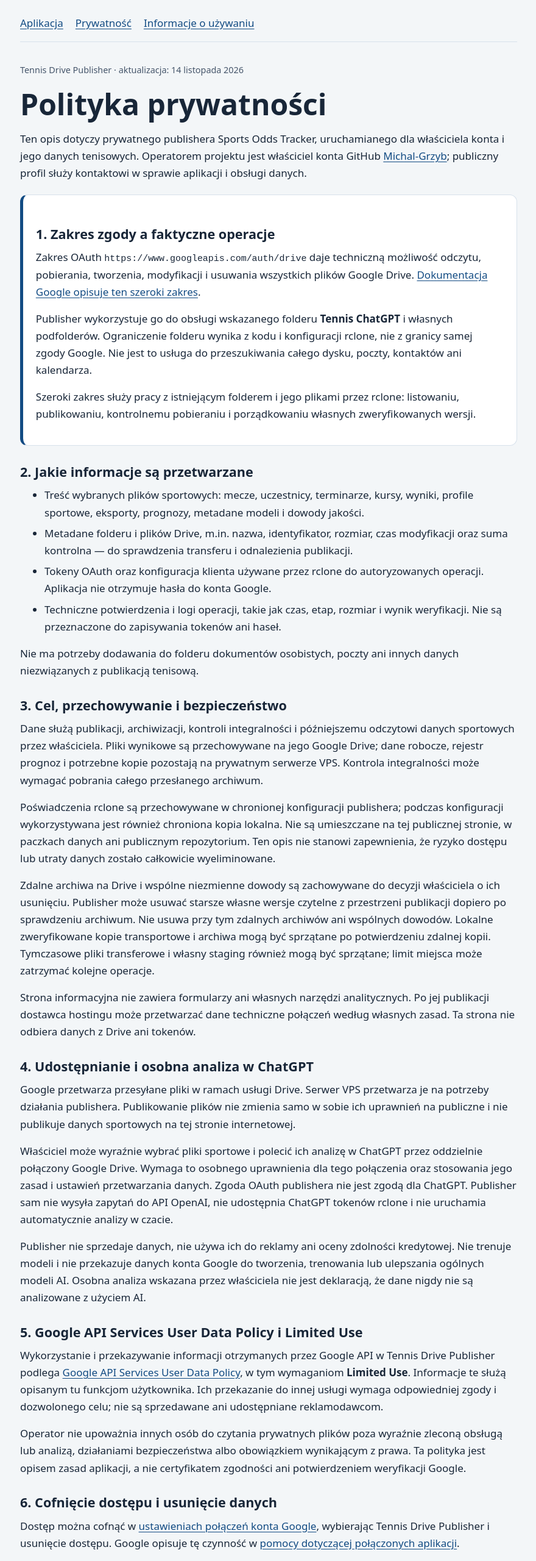
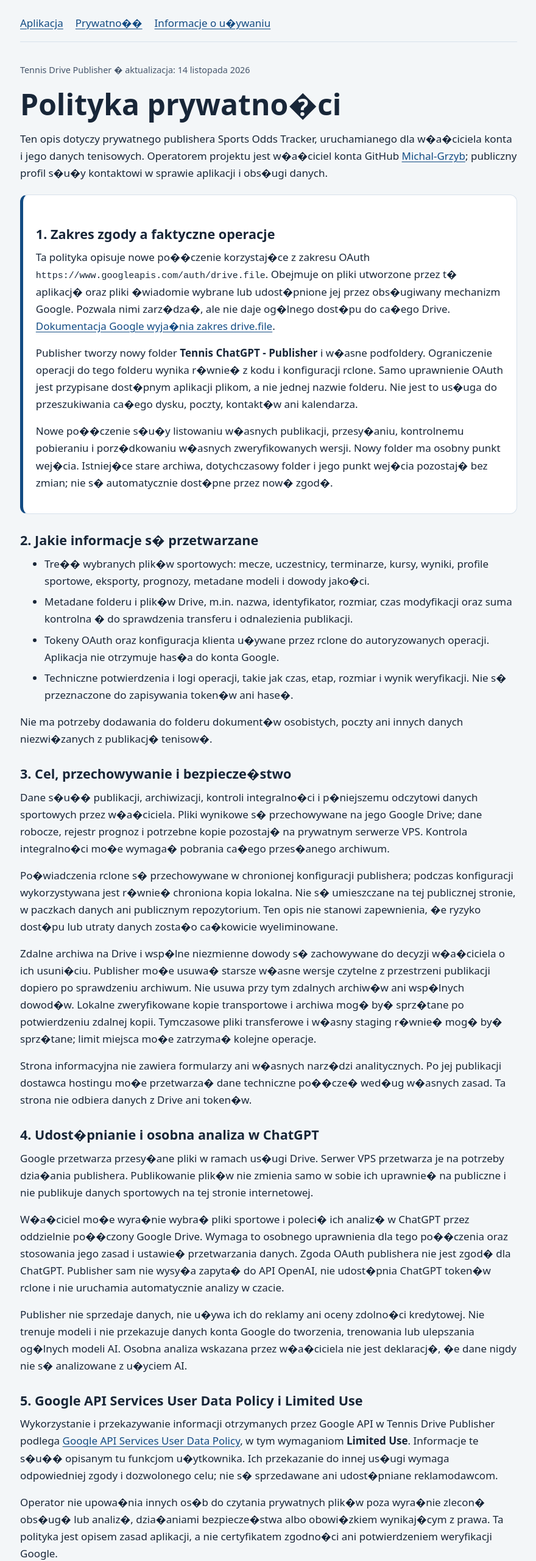
Before and after one commit to Michal-Grzyb/tennis-drive-publisher-info, a plain HTML site: page privacy.html in a window 1280 px wide. Shown: the top 2560 px of the page at 61% size, without its empty margins (199-1079 px from the left). Drawn offline with Linux system fonts and the light colour scheme.

Commit message:
Describe limited drive.file access and a separate publisher folder

```diff
--- a/privacy.html
+++ b/privacy.html
@@ -4,59 +4,59 @@
   <meta charset="utf-8">
   <meta name="viewport" content="width=device-width, initial-scale=1">
   <link rel="canonical" href="https://michal-grzyb.github.io/tennis-drive-publisher-info/privacy.html">
-  <meta name="description" content="Polityka prywatności Tennis Drive Publisher: dostęp do Google Drive, przechowywanie, udostępnianie i cofnięcie zgody.">
-  <title>Prywatność — Tennis Drive Publisher</title>
+  <meta name="description" content="Polityka prywatno�ci Tennis Drive Publisher: dost�p do Google Drive, przechowywanie, udost�pnianie i cofni�cie zgody.">
+  <title>Prywatno�� � Tennis Drive Publisher</title>
   <style>
     :root{color-scheme:light;--ink:#182638;--muted:#46566b;--link:#124b83;--line:#d7e1eb;--paper:#fff;--bg:#f3f6f8}
     *{box-sizing:border-box}body{margin:0;background:var(--bg);color:var(--ink);font:17px/1.65 system-ui,-apple-system,"Segoe UI",sans-serif}main,header,footer{max-width:54rem;margin:auto;padding:1.5rem}header{padding-bottom:0}nav{display:flex;flex-wrap:wrap;gap:.5rem 1.25rem;border-bottom:1px solid var(--line);padding-bottom:1rem}a{color:var(--link);text-underline-offset:.2em}a:focus-visible{outline:3px solid #d47b12;outline-offset:4px}h1{font-size:clamp(2rem,5vw,3rem);line-height:1.15;margin:.5rem 0 1rem}h2{font-size:1.35rem;line-height:1.3;margin:1.8rem 0 .65rem}p,ul,ol{margin:.65rem 0 1rem}.eyebrow{color:var(--muted);font-size:.9rem}.card{background:var(--paper);border:1px solid var(--line);border-radius:12px;padding:1.3rem;margin:1.3rem 0}.notice{border-left:5px solid var(--link)}code{font-size:.88em;overflow-wrap:anywhere}footer{font-size:.9rem;color:var(--muted);border-top:1px solid var(--line)}.skip{position:absolute;left:-10000px}.skip:focus{left:1rem;top:1rem;background:white;padding:.5rem}li{margin:.4rem 0}
   </style>
 </head>
 <body>
-  <a class="skip" href="#main">Przejdź do treści</a>
-  <header><nav aria-label="Nawigacja główna"><a href="index.html">Aplikacja</a><a href="privacy.html" aria-current="page">Prywatność</a><a href="terms.html">Informacje o używaniu</a></nav></header>
+  <a class="skip" href="#main">Przejd� do tre�ci</a>
+  <header><nav aria-label="Nawigacja g��wna"><a href="index.html">Aplikacja</a><a href="privacy.html" aria-current="page">Prywatno��</a><a href="terms.html">Informacje o u�ywaniu</a></nav></header>
   <main id="main">
-    <p class="eyebrow">Tennis Drive Publisher · aktualizacja: 14 listopada 2026</p>
-    <h1>Polityka prywatności</h1>
-    <p>Ten opis dotyczy prywatnego publishera Sports Odds Tracker, uruchamianego dla właściciela konta i jego danych tenisowych. Operatorem projektu jest właściciel konta GitHub <a href="https://github.com/Michal-Grzyb" rel="noopener noreferrer">Michal-Grzyb</a>; publiczny profil służy kontaktowi w sprawie aplikacji i obsługi danych.</p>
+    <p class="eyebrow">Tennis Drive Publisher � aktualizacja: 14 listopada 2026</p>
+    <h1>Polityka prywatno�ci</h1>
+    <p>Ten opis dotyczy prywatnego publishera Sports Odds Tracker, uruchamianego dla w�a�ciciela konta i jego danych tenisowych. Operatorem projektu jest w�a�ciciel konta GitHub <a href="https://github.com/Michal-Grzyb" rel="noopener noreferrer">Michal-Grzyb</a>; publiczny profil s�u�y kontaktowi w sprawie aplikacji i obs�ugi danych.</p>
 
     <section class="card notice" aria-labelledby="access">
       <h2 id="access">1. Zakres zgody a faktyczne operacje</h2>
-      <p>Zakres OAuth <code>https://www.googleapis.com/auth/drive</code> daje techniczną możliwość odczytu, pobierania, tworzenia, modyfikacji i usuwania wszystkich plików Google Drive. <a href="https://developers.google.com/workspace/drive/api/guides/api-specific-auth" rel="noopener noreferrer">Dokumentacja Google opisuje ten szeroki zakres</a>.</p>
-      <p>Publisher wykorzystuje go do obsługi wskazanego folderu <strong>Tennis ChatGPT</strong> i własnych podfolderów. Ograniczenie folderu wynika z kodu i konfiguracji rclone, nie z granicy samej zgody Google. Nie jest to usługa do przeszukiwania całego dysku, poczty, kontaktów ani kalendarza.</p>
-      <p>Szeroki zakres służy pracy z istniejącym folderem i jego plikami przez rclone: listowaniu, publikowaniu, kontrolnemu pobieraniu i porządkowaniu własnych zweryfikowanych wersji.</p>
+      <p>Ta polityka opisuje nowe po��czenie korzystaj�ce z zakresu OAuth <code>https://www.googleapis.com/auth/drive.file</code>. Obejmuje on pliki utworzone przez t� aplikacj� oraz pliki �wiadomie wybrane lub udost�pnione jej przez obs�ugiwany mechanizm Google. Pozwala nimi zarz�dza�, ale nie daje og�lnego dost�pu do ca�ego Drive. <a href="https://developers.google.com/workspace/drive/api/guides/api-specific-auth" rel="noopener noreferrer">Dokumentacja Google wyja�nia zakres drive.file</a>.</p>
+      <p>Publisher tworzy nowy folder <strong>Tennis ChatGPT - Publisher</strong> i w�asne podfoldery. Ograniczenie operacji do tego folderu wynika r�wnie� z kodu i konfiguracji rclone. Samo uprawnienie OAuth jest przypisane dost�pnym aplikacji plikom, a nie jednej nazwie folderu. Nie jest to us�uga do przeszukiwania ca�ego dysku, poczty, kontakt�w ani kalendarza.</p>
+      <p>Nowe po��czenie s�u�y listowaniu w�asnych publikacji, przesy�aniu, kontrolnemu pobieraniu i porz�dkowaniu w�asnych zweryfikowanych wersji. Nowy folder ma osobny punkt wej�cia. Istniej�ce stare archiwa, dotychczasowy folder i jego punkt wej�cia pozostaj� bez zmian; nie s� automatycznie dost�pne przez now� zgod�.</p>
     </section>
 
-    <h2>2. Jakie informacje są przetwarzane</h2>
+    <h2>2. Jakie informacje s� przetwarzane</h2>
     <ul>
-      <li>Treść wybranych plików sportowych: mecze, uczestnicy, terminarze, kursy, wyniki, profile sportowe, eksporty, prognozy, metadane modeli i dowody jakości.</li>
-      <li>Metadane folderu i plików Drive, m.in. nazwa, identyfikator, rozmiar, czas modyfikacji oraz suma kontrolna — do sprawdzenia transferu i odnalezienia publikacji.</li>
-      <li>Tokeny OAuth oraz konfiguracja klienta używane przez rclone do autoryzowanych operacji. Aplikacja nie otrzymuje hasła do konta Google.</li>
-      <li>Techniczne potwierdzenia i logi operacji, takie jak czas, etap, rozmiar i wynik weryfikacji. Nie są przeznaczone do zapisywania tokenów ani haseł.</li>
+      <li>Tre�� wybranych plik�w sportowych: mecze, uczestnicy, terminarze, kursy, wyniki, profile sportowe, eksporty, prognozy, metadane modeli i dowody jako�ci.</li>
+      <li>Metadane folderu i plik�w Drive, m.in. nazwa, identyfikator, rozmiar, czas modyfikacji oraz suma kontrolna � do sprawdzenia transferu i odnalezienia publikacji.</li>
+      <li>Tokeny OAuth oraz konfiguracja klienta u�ywane przez rclone do autoryzowanych operacji. Aplikacja nie otrzymuje has�a do konta Google.</li>
+      <li>Techniczne potwierdzenia i logi operacji, takie jak czas, etap, rozmiar i wynik weryfikacji. Nie s� przeznaczone do zapisywania token�w ani hase�.</li>
     </ul>
-    <p>Nie ma potrzeby dodawania do folderu dokumentów osobistych, poczty ani innych danych niezwiązanych z publikacją tenisową.</p>
+    <p>Nie ma potrzeby dodawania do folderu dokument�w osobistych, poczty ani innych danych niezwi�zanych z publikacj� tenisow�.</p>
 
-    <h2>3. Cel, przechowywanie i bezpieczeństwo</h2>
-    <p>Dane służą publikacji, archiwizacji, kontroli integralności i późniejszemu odczytowi danych sportowych przez właściciela. Pliki wynikowe są przechowywane na jego Google Drive; dane robocze, rejestr prognoz i potrzebne kopie pozostają na prywatnym serwerze VPS. Kontrola integralności może wymagać pobrania całego przesłanego archiwum.</p>
-    <p>Poświadczenia rclone są przechowywane w chronionej konfiguracji publishera; podczas konfiguracji wykorzystywana jest również chroniona kopia lokalna. Nie są umieszczane na tej publicznej stronie, w paczkach danych ani publicznym repozytorium. Ten opis nie stanowi zapewnienia, że ryzyko dostępu lub utraty danych zostało całkowicie wyeliminowane.</p>
-    <p>Zdalne archiwa na Drive i wspólne niezmienne dowody są zachowywane do decyzji właściciela o ich usunięciu. Publisher może usuwać starsze własne wersje czytelne z przestrzeni publikacji dopiero po sprawdzeniu archiwum. Nie usuwa przy tym zdalnych archiwów ani wspólnych dowodów. Lokalne zweryfikowane kopie transportowe i archiwa mogą być sprzątane po potwierdzeniu zdalnej kopii. Tymczasowe pliki transferowe i własny staging również mogą być sprzątane; limit miejsca może zatrzymać kolejne operacje.</p>
-    <p>Strona informacyjna nie zawiera formularzy ani własnych narzędzi analitycznych. Po jej publikacji dostawca hostingu może przetwarzać dane techniczne połączeń według własnych zasad. Ta strona nie odbiera danych z Drive ani tokenów.</p>
+    <h2>3. Cel, przechowywanie i bezpiecze�stwo</h2>
+    <p>Dane s�u�� publikacji, archiwizacji, kontroli integralno�ci i p�niejszemu odczytowi danych sportowych przez w�a�ciciela. Pliki wynikowe s� przechowywane na jego Google Drive; dane robocze, rejestr prognoz i potrzebne kopie pozostaj� na prywatnym serwerze VPS. Kontrola integralno�ci mo�e wymaga� pobrania ca�ego przes�anego archiwum.</p>
+    <p>Po�wiadczenia rclone s� przechowywane w chronionej konfiguracji publishera; podczas konfiguracji wykorzystywana jest r�wnie� chroniona kopia lokalna. Nie s� umieszczane na tej publicznej stronie, w paczkach danych ani publicznym repozytorium. Ten opis nie stanowi zapewnienia, �e ryzyko dost�pu lub utraty danych zosta�o ca�kowicie wyeliminowane.</p>
+    <p>Zdalne archiwa na Drive i wsp�lne niezmienne dowody s� zachowywane do decyzji w�a�ciciela o ich usuni�ciu. Publisher mo�e usuwa� starsze w�asne wersje czytelne z przestrzeni publikacji dopiero po sprawdzeniu archiwum. Nie usuwa przy tym zdalnych archiw�w ani wsp�lnych dowod�w. Lokalne zweryfikowane kopie transportowe i archiwa mog� by� sprz�tane po potwierdzeniu zdalnej kopii. Tymczasowe pliki transferowe i w�asny staging r�wnie� mog� by� sprz�tane; limit miejsca mo�e zatrzyma� kolejne operacje.</p>
+    <p>Strona informacyjna nie zawiera formularzy ani w�asnych narz�dzi analitycznych. Po jej publikacji dostawca hostingu mo�e przetwarza� dane techniczne po��cze� wed�ug w�asnych zasad. Ta strona nie odbiera danych z Drive ani token�w.</p>
 
-    <h2 id="chatgpt">4. Udostępnianie i osobna analiza w ChatGPT</h2>
-    <p>Google przetwarza przesyłane pliki w ramach usługi Drive. Serwer VPS przetwarza je na potrzeby działania publishera. Publikowanie plików nie zmienia samo w sobie ich uprawnień na publiczne i nie publikuje danych sportowych na tej stronie internetowej.</p>
-    <p>Właściciel może wyraźnie wybrać pliki sportowe i polecić ich analizę w ChatGPT przez oddzielnie połączony Google Drive. Wymaga to osobnego uprawnienia dla tego połączenia oraz stosowania jego zasad i ustawień przetwarzania danych. Zgoda OAuth publishera nie jest zgodą dla ChatGPT. Publisher sam nie wysyła zapytań do API OpenAI, nie udostępnia ChatGPT tokenów rclone i nie uruchamia automatycznie analizy w czacie.</p>
-    <p>Publisher nie sprzedaje danych, nie używa ich do reklamy ani oceny zdolności kredytowej. Nie trenuje modeli i nie przekazuje danych konta Google do tworzenia, trenowania lub ulepszania ogólnych modeli AI. Osobna analiza wskazana przez właściciela nie jest deklaracją, że dane nigdy nie są analizowane z użyciem AI.</p>
+    <h2 id="chatgpt">4. Udost�pnianie i osobna analiza w ChatGPT</h2>
+    <p>Google przetwarza przesy�ane pliki w ramach us�ugi Drive. Serwer VPS przetwarza je na potrzeby dzia�ania publishera. Publikowanie plik�w nie zmienia samo w sobie ich uprawnie� na publiczne i nie publikuje danych sportowych na tej stronie internetowej.</p>
+    <p>W�a�ciciel mo�e wyra�nie wybra� pliki sportowe i poleci� ich analiz� w ChatGPT przez oddzielnie po��czony Google Drive. Wymaga to osobnego uprawnienia dla tego po��czenia oraz stosowania jego zasad i ustawie� przetwarzania danych. Zgoda OAuth publishera nie jest zgod� dla ChatGPT. Publisher sam nie wysy�a zapyta� do API OpenAI, nie udost�pnia ChatGPT token�w rclone i nie uruchamia automatycznie analizy w czacie.</p>
+    <p>Publisher nie sprzedaje danych, nie u�ywa ich do reklamy ani oceny zdolno�ci kredytowej. Nie trenuje modeli i nie przekazuje danych konta Google do tworzenia, trenowania lub ulepszania og�lnych modeli AI. Osobna analiza wskazana przez w�a�ciciela nie jest deklaracj�, �e dane nigdy nie s� analizowane z u�yciem AI.</p>
 
     <h2>5. Google API Services User Data Policy i Limited Use</h2>
-    <p>Wykorzystanie i przekazywanie informacji otrzymanych przez Google API w Tennis Drive Publisher podlega <a href="https://developers.google.com/terms/api-services-user-data-policy" rel="noopener noreferrer">Google API Services User Data Policy</a>, w tym wymaganiom <strong>Limited Use</strong>. Informacje te służą opisanym tu funkcjom użytkownika. Ich przekazanie do innej usługi wymaga odpowiedniej zgody i dozwolonego celu; nie są sprzedawane ani udostępniane reklamodawcom.</p>
-    <p>Operator nie upoważnia innych osób do czytania prywatnych plików poza wyraźnie zleconą obsługą lub analizą, działaniami bezpieczeństwa albo obowiązkiem wynikającym z prawa. Ta polityka jest opisem zasad aplikacji, a nie certyfikatem zgodności ani potwierdzeniem weryfikacji Google.</p>
+    <p>Wykorzystanie i przekazywanie informacji otrzymanych przez Google API w Tennis Drive Publisher podlega <a href="https://developers.google.com/terms/api-services-user-data-policy" rel="noopener noreferrer">Google API Services User Data Policy</a>, w tym wymaganiom <strong>Limited Use</strong>. Informacje te s�u�� opisanym tu funkcjom u�ytkownika. Ich przekazanie do innej us�ugi wymaga odpowiedniej zgody i dozwolonego celu; nie s� sprzedawane ani udost�pniane reklamodawcom.</p>
+    <p>Operator nie upowa�nia innych os�b do czytania prywatnych plik�w poza wyra�nie zlecon� obs�ug� lub analiz�, dzia�aniami bezpiecze�stwa albo obowi�zkiem wynikaj�cym z prawa. Ta polityka jest opisem zasad aplikacji, a nie certyfikatem zgodno�ci ani potwierdzeniem weryfikacji Google.</p>
 
-    <h2>6. Cofnięcie dostępu i usunięcie danych</h2>
-    <p>Dostęp można cofnąć w <a href="https://myaccount.google.com/connections" rel="noopener noreferrer">ustawieniach połączeń konta Google</a>, wybierając Tennis Drive Publisher i usunięcie dostępu. Google opisuje tę czynność w <a href="https://support.google.com/accounts/answer/13533235?hl=pl" rel="noopener noreferrer">pomocy dotyczącej połączonych aplikacji</a>.</p>
-    <p>Cofnięcie zgody odbiera publisherowi możliwość kolejnych autoryzowanych operacji na koncie. Nie usuwa automatycznie plików wcześniej przesłanych na Drive, kopii roboczych na VPS ani dostępu przyznanego osobno ChatGPT. Pliki Drive usuwa właściciel; usunięcie poświadczeń i pozostałych kopii serwera wymaga obsługi przez operatora. W sprawie danych lub zakończenia używania aplikacji skontaktuj się przez <a href="https://github.com/Michal-Grzyb" rel="noopener noreferrer">publiczny profil projektu</a>, bez zamieszczania tokenów ani prywatnych plików.</p>
+    <h2>6. Cofni�cie dost�pu i usuni�cie danych</h2>
+    <p>Dost�p mo�na cofn�� w <a href="https://myaccount.google.com/connections" rel="noopener noreferrer">ustawieniach po��cze� konta Google</a>, wybieraj�c Tennis Drive Publisher i usuni�cie dost�pu. Google opisuje t� czynno�� w <a href="https://support.google.com/accounts/answer/13533235?hl=pl" rel="noopener noreferrer">pomocy dotycz�cej po��czonych aplikacji</a>.</p>
+    <p>Cofni�cie zgody odbiera publisherowi mo�liwo�� kolejnych autoryzowanych operacji na koncie. Nie usuwa automatycznie plik�w wcze�niej przes�anych na Drive, kopii roboczych na VPS ani dost�pu przyznanego osobno ChatGPT. Pliki Drive usuwa w�a�ciciel; usuni�cie po�wiadcze� i pozosta�ych kopii serwera wymaga obs�ugi przez operatora. W sprawie danych lub zako�czenia u�ywania aplikacji skontaktuj si� przez <a href="https://github.com/Michal-Grzyb" rel="noopener noreferrer">publiczny profil projektu</a>, bez zamieszczania token�w ani prywatnych plik�w.</p>
 
     <h2>7. Zmiany</h2>
-    <p>Zmiana celu lub zakresu dostępu wymaga aktualizacji tego opisu i, gdy dotyczy nowego wykorzystania danych lub uprawnień, ponownej świadomej zgody przed takim wykorzystaniem.</p>
+    <p>Zmiana celu lub zakresu dost�pu wymaga aktualizacji tego opisu i, gdy dotyczy nowego wykorzystania danych lub uprawnie�, ponownej �wiadomej zgody przed takim wykorzystaniem.</p>
   </main>
-  <footer><p><a href="index.html">Aplikacja</a> · <a href="terms.html">Informacje o używaniu</a></p></footer>
+  <footer><p><a href="index.html">Aplikacja</a> � <a href="terms.html">Informacje o u�ywaniu</a></p></footer>
 </body>
 </html>
```
